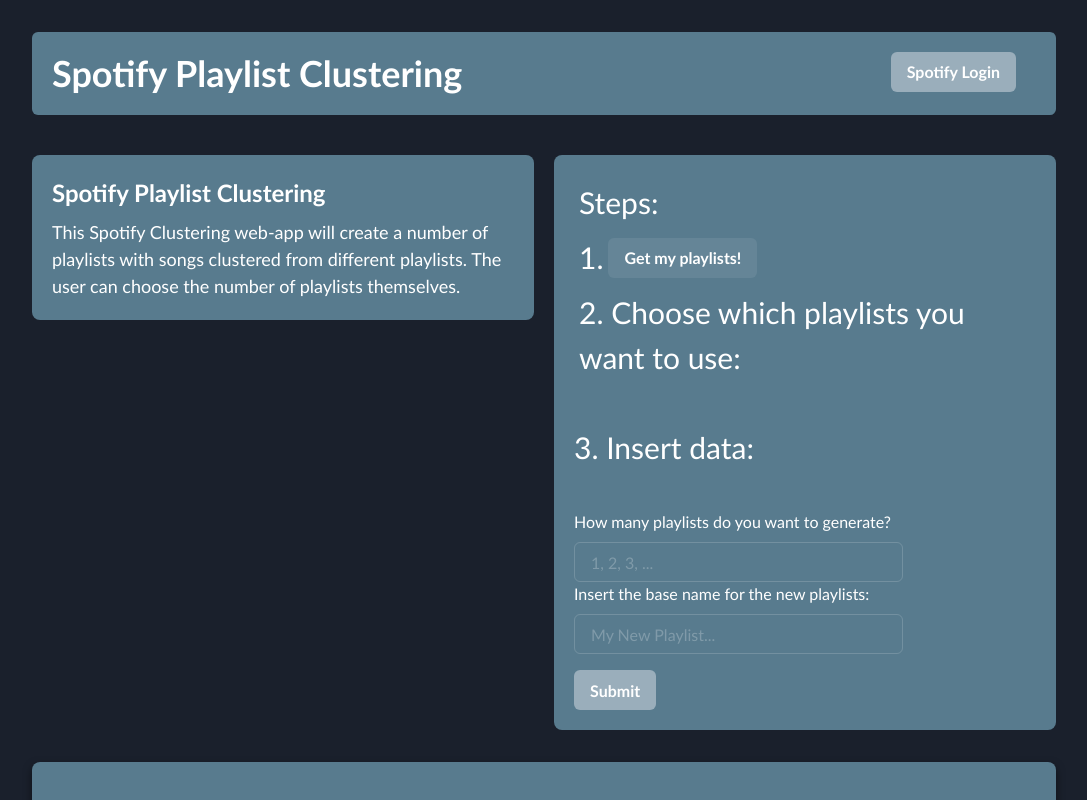
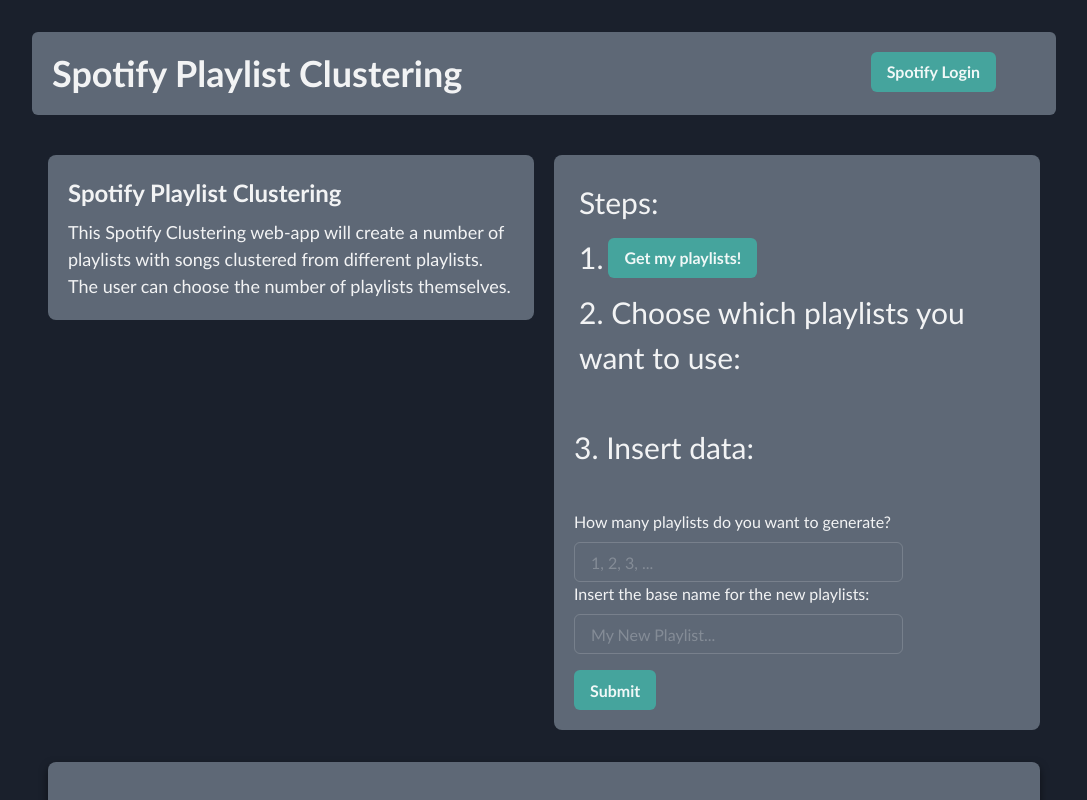
Before and after one commit to strobosco/CSCHacks, a Next.js app in the folder frontend/: page / in a window 1280 px wide. Shown: the top 800 px of the page, without its empty margins (96-1183 px from the left). Built offline with nearby package versions, Linux system fonts and the light colour scheme.

Commit message:
Changed color scheme

```diff
--- a/frontend/components/InputGrid.js
+++ b/frontend/components/InputGrid.js
@@ -118,7 +118,7 @@
                     type="number"
                     placeholder="1, 2, 3, ..."
                   />
-                  <FormErrorMessage>
+                  <FormErrorMessage color="error">
                     {form.errors.numberOfPlaylists}
                   </FormErrorMessage>
                 </FormControl>
@@ -139,13 +139,15 @@
                     type="text"
                     placeholder="My New Playlist..."
                   />
-                  <FormErrorMessage>{form.errors.baseName}</FormErrorMessage>
+                  <FormErrorMessage color="error">
+                    {form.errors.baseName}
+                  </FormErrorMessage>
                 </FormControl>
               )}
             </Field>
             <Button
               mt={4}
-              bg="highlight"
+              bg="buttons"
               isLoading={props.isSubmitting}
               type="submit"
             >
--- a/frontend/components/IntroView.js
+++ b/frontend/components/IntroView.js
@@ -13,7 +13,7 @@
   const [rootName, setRootName] = useState("");
 
   return (
-    <Container p={0} maxW="100%" width="80%" className="intro-container">
+    <Container maxW="100%" width="80%" className="intro-container">
       <Flex>
         <VStack
           alignItems="flex-start"
--- a/frontend/components/SongsButton.js
+++ b/frontend/components/SongsButton.js
@@ -36,7 +36,9 @@
       <h1 className="step-element">Steps:</h1>
       <Flex flexDir="row" alignItems="center">
         <h1 className="step-element">1.</h1>
-        <Button onClick={handleGetPlaylists}>Get my playlists!</Button>
+        <Button bg="buttons" onClick={handleGetPlaylists}>
+          Get my playlists!
+        </Button>
       </Flex>
       <Flex flexDir="column" alignContent="flex-start">
         <h1 className="step-element">
--- a/frontend/components/SongsList.js
+++ b/frontend/components/SongsList.js
@@ -25,6 +25,7 @@
               <p key={`${idx}_p`}>{s.join(", ")}</p>
             </div>
             <Button
+              bg="buttons"
               onClick={() => {
                 createPlaylists(
                   token,
@@ -37,7 +38,7 @@
               Create
             </Button>
           </Flex>
-          <Divider />
+          <Divider width="60%" mx="auto" my={6} />
         </>
       ))}
     </Container>
--- a/frontend/styles/components/ButtonStyle.js
+++ b/frontend/styles/components/ButtonStyle.js
@@ -8,11 +8,9 @@
   // styles for different visual variants ("outline", "solid")
   variants: {
     "button-right": {
-      position: "absolute",
-      right: "0",
+      ml: "auto",
       mr: "10",
-      bg: "highlight",
-      color: "white",
+      bg: "buttons",
       _hover: {
         bg: whiten("highlight", 20),
       },
--- a/frontend/styles/globals/globals.js
+++ b/frontend/styles/globals/globals.js
@@ -6,14 +6,11 @@
     width: "80%",
     mt: 8,
     mx: "auto",
-    position: "sticky",
-    zIndex: "1",
     backgroundColor: "secondary",
     borderRadius: "6px",
     top: "0",
     padding: "5",
-    flexDirection: "row",
-    color: "white",
+    flexDirection: ["column", "row"],
   },
   ".step-element": {
     fontSize: "30px",
@@ -21,12 +18,10 @@
   },
   ".intro-text": {
     h2: {
-      color: "white",
       fontSize: "24px",
       fontWeight: "bold",
     },
     p: {
-      color: "white",
       fontSize: "18px",
       pt: "8px",
     },
@@ -39,24 +34,21 @@
     height: "full",
     padding: 5,
     bg: "secondary",
-    color: "white",
     alignItems: "flex-start",
     borderRadius: "8px",
   },
   ".intro-container": {
     mt: 10,
     mx: "auto",
-    px: 0,
     width: "80%",
     maxWidth: "100%",
   },
   ".footer-container": {
-    mt: 8,
+    my: 8,
     p: 8,
     width: "80%",
     mx: "auto",
     bg: "secondary",
-    color: "white",
     maxWidth: "100%",
     boxShadow: "0 4px 8px 0 rgba(0, 0, 0, 0.5)",
     borderRadius: "8px",
@@ -67,7 +59,6 @@
     width: "80%",
     mx: "auto",
     bg: "secondary",
-    color: "white",
     maxWidth: "100%",
     boxShadow: "0 4px 8px 0 rgba(0, 0, 0, 0.5)",
     borderRadius: "8px",
--- a/frontend/styles/index.js
+++ b/frontend/styles/index.js
@@ -14,9 +14,9 @@
   },
   colors: {
     primary: "#545F66",
-    secondary: "#587B8E",
-    highlight: "#9AAEBB",
-    warning: "#C98128",
+    secondary: "#5E6876",
+    buttons: "#45A49D",
+    error: "#C93028",
   },
   components: {
     Button,
```
